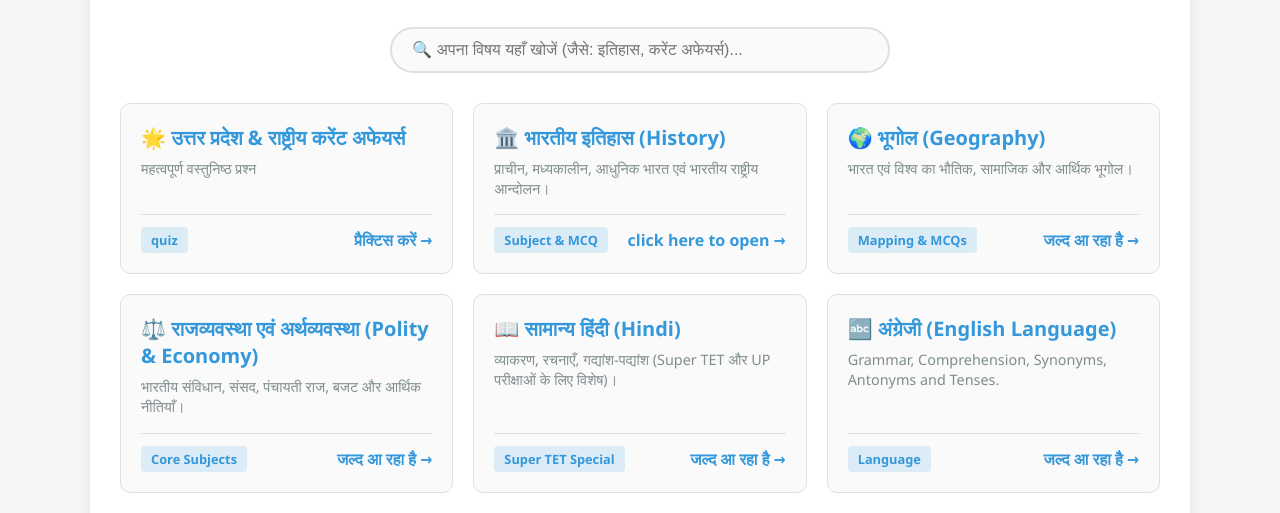
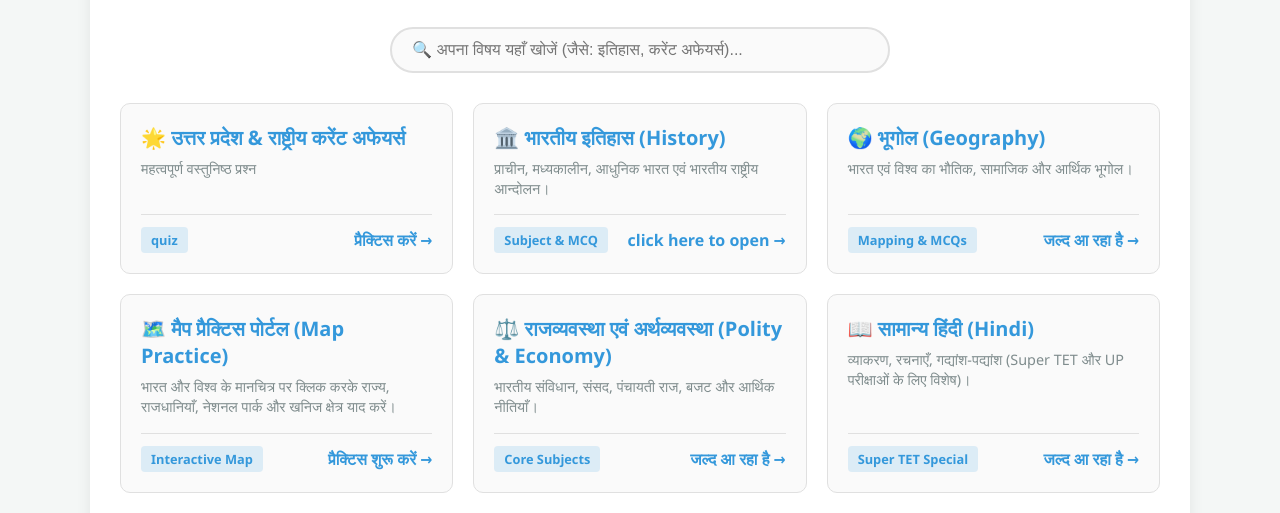
Before and after one commit to kadir786rock-sudo/fantastic-kadir, a plain HTML site: page index.html in a window 1280 px wide. Shown: the part 209-722 px from the top of the page. Drawn offline with Linux system fonts and the light colour scheme.

Commit message:
Update index.html

```diff
--- a/index.html
+++ b/index.html
@@ -269,7 +269,20 @@
             </div>
         </div>
 
-        <!-- 4. भारतीय राजव्यवस्था एवं अर्थव्यवस्था -->
+         <!-- 4. Map Practice Card -->
+         <div class="subject-card" onclick="location.href='map-practice.html'">
+    <div class="card-content">
+        <h3>🗺️ मैप प्रैक्टिस पोर्टल (Map Practice)</h3>
+        <p>भारत और विश्व के मानचित्र पर क्लिक करके राज्य, राजधानियाँ, नेशनल पार्क और खनिज क्षेत्र याद करें।</p>
+    </div>
+    <div class="card-footer">
+        <span class="badge">Interactive Map</span>
+        <span class="action-link">प्रैक्टिस शुरू करें &rarr;</span>
+    </div>
+</div>
+
+
+        <!-- 5. भारतीय राजव्यवस्था एवं अर्थव्यवस्था -->
         <div class="subject-card" onclick="alert('इस विषय का डेटा जल्द जोड़ा जाएगा!')">
             <div class="card-content">
                 <h3>⚖️ राजव्यवस्था एवं अर्थव्यवस्था (Polity & Economy)</h3>
@@ -281,7 +294,7 @@
             </div>
         </div>
 
-        <!-- 5. हिंदी भाषा एवं व्याकरण -->
+        <!-- 6. हिंदी भाषा एवं व्याकरण -->
         <div class="subject-card" onclick="alert('इस विषय का डेटा जल्द जोड़ा जाएगा!')">
             <div class="card-content">
                 <h3>📖 सामान्य हिंदी (Hindi)</h3>
@@ -293,7 +306,7 @@
             </div>
         </div>
 
-        <!-- 6. अंग्रेजी भाषा -->
+        <!-- 7. अंग्रेजी भाषा -->
         <div class="subject-card" onclick="alert('इस विषय का डेटा जल्द जोड़ा जाएगा!')">
             <div class="card-content">
                 <h3>🔤 अंग्रेजी (English Language)</h3>
@@ -305,7 +318,7 @@
             </div>
         </div>
 
-        <!-- 7. गणित एवं तार्किक ज्ञान -->
+        <!-- 8. गणित एवं तार्किक ज्ञान -->
         <div class="subject-card" onclick="alert('इस विषय का डेटा जल्द जोड़ा जाएगा!')">
             <div class="card-content">
                 <h3>🔢 गणित एवं तर्कशक्ति (Math & Reasoning)</h3>
@@ -317,7 +330,7 @@
             </div>
         </div>
 
-        <!-- 8. उत्तर प्रदेश विशेष (UP Special) -->
+        <!-- 9. उत्तर प्रदेश विशेष (UP Special) -->
         <div class="subject-card" onclick="alert('इस विषय का डेटा जल्द जोड़ा जाएगा!')">
             <div class="card-content">
                 <h3>🗺️ उत्तर प्रदेश विशेष (UP Special)</h3>
```
